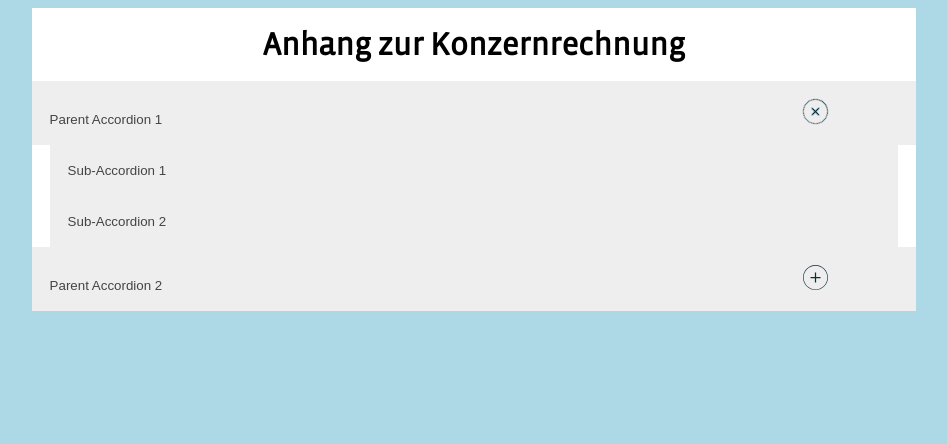
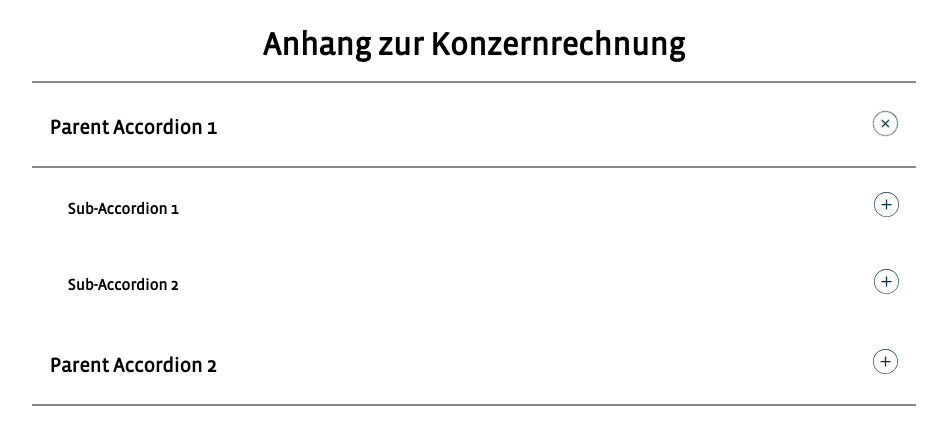
Before and after one commit to MaximusUnnutzus/Frontend_Task_NhS, a plain HTML site: page Frontend_Task_NhS/project/index.html in a window 1280 px wide. Both pictures are taken after a click on the button "Parent Accordion 1". Shown: the whole page, without its empty margins (166-1113 px from the left). Drawn offline with Linux system fonts and the light colour scheme; files whose address does not match are found by name.

Commit message:
Buttons, CSS

```diff
--- a/Frontend_Task_NhS/project/index.html
+++ b/Frontend_Task_NhS/project/index.html
@@ -12,27 +12,48 @@
 
     <div class="container">
         <h1>Anhang zur Konzernrechnung</h1>
-        <h2></h2>
+
 
         <section>
-            <button class="accordion" id="parent">
-                Parent Accordion 1
-                <img src="extras/img/secondary-plus.svg"/ style="height: 25px; margin-left:75%">
+            <button class="accordion" id="parent" style="border-top: 2px solid rgb(141, 136, 136)">
+                <div class="row">
+                    <div class="col-l">
+                        <h2>Parent Accordion 1</h2>
+                    </div>
+                    <div class="col-r">
+                        <img src="extras/img/secondary-plus.svg" style="height: 25px" />
+                    </div>
+                </div>
             </button>
 
             <div class="panel">
 
                 <button class="sub-accordion">
-                    Sub-Accordion 1
+                    <div class="row">
+                        <div class="col-l">
+                            <h3>Sub-Accordion 1</h3>
+                        </div>
+                        <div class="col-r">
+                            <img src="extras/img/secondary-plus.svg" / style="height: 25px; margin-left:75%">
+                        </div>
+                    </div>
                 </button>
                 <div class="panel">
-                    Loren Ipsum
+                    <p>Loren Ipsum</p>
                 </div>
+
                 <button class="sub-accordion">
-                    Sub-Accordion 2
+                    <div class="row">
+                        <div class="col-l">
+                            <h3>Sub-Accordion 2</h3>
+                        </div>
+                        <div class="col-r">
+                            <img src="extras/img/secondary-plus.svg" / style="height: 25px; margin-left:75%">
+                        </div>
+                    </div>
                 </button>
                 <div class="panel">
-                    Loren Ipsum
+                    <p>Loren Ipsum</p>
                 </div>
 
             </div>
@@ -40,28 +61,66 @@
 
         <section>
             <button class="accordion" id="parent">
-                Parent Accordion 2
-                <img src="extras/img/secondary-plus.svg"/ style="height: 25px; margin-left:75%">
+                <div class="row">
+                    <div class="col-l">
+                        <h2>Parent Accordion 2</h2>
+                    </div>
+                    <div class="col-r">
+                        <img src="extras/img/secondary-plus.svg" style="height: 25px" />
+                    </div>
+                </div>
             </button>
 
             <div class="panel">
                 <button class="sub-accordion">
-                    Sub-Accordion 1
+
+                    <div class="row">
+                        <div class="col-l">
+                            <h3>Sub-Accordion 1</h3>
+
+                        </div>
+                        <div class="col-r">
+                            <img src="extras/img/secondary-plus.svg" / style="height: 25px; margin-left:75%">
+
+                        </div>
+                    </div>
+
                 </button>
                 <div class="panel">
-                    Loren Ipsum
+                    <p>Loren Ipsum</p>
                 </div>
                 <button class="sub-accordion">
-                    Sub-Accordion 2
+                    <div class="row">
+                        <div class="col-l">
+                            <h3>Sub-Accordion 2</h3>
+
+
+                        </div>
+                        <div class="col-r">
+                            <img src="extras/img/secondary-plus.svg" / style="height: 25px; margin-left:75%">
+
+                        </div>
+                    </div>
+
                 </button>
                 <div class="panel">
-                    Loren Ipsum
+                    <p>Loren Ipsum</p>
                 </div>
                 <button class="sub-accordion">
-                    Sub-Accordion 3
+                    <div class="row">
+                        <div class="col-l">
+                            <h3>Sub-Accordion 3</h3>
+
+                        </div>
+                        <div class="col-r">
+                            <img src="extras/img/secondary-plus.svg" / style="height: 25px; margin-left:75%">
+
+                        </div>
+                    </div>
+
                 </button>
                 <div class="panel">
-                    Loren Ipsum
+                    <p>Loren Ipsum</p>
                 </div>
             </div>
         </section>
@@ -69,7 +128,7 @@
 
 
     </div>
-<script src="logic.js"></script>
+    <script src="logic.js"></script>
 </body>
 
 </html>
--- a/Frontend_Task_NhS/project/logic.js
+++ b/Frontend_Task_NhS/project/logic.js
@@ -3,19 +3,18 @@ var allChildAccordions = document.getElementsByClassName("sub-accordion");
 
 
 for (i = 0; i < allParentAccordions.length; i++) {
-  allParentAccordions[i].addEventListener("click", function() {
+  allParentAccordions[i].addEventListener("click", function () {
 
     //get all HTML-Elements with the Class-Token "active", and remove "active" if it was previous Accordion
     var activeParentAccordions = document.getElementsByClassName("accordion active")
 
     handleAccordions(this, activeParentAccordions, true);
-    rotatePlus(this);
 
   });
 }
 
 for (i = 0; i < allChildAccordions.length; i++) {
-  allChildAccordions[i].addEventListener("click", function() {
+  allChildAccordions[i].addEventListener("click", function () {
 
     //get all HTML-Elements with the Class-Token "active", and remove "active" if it was previous Accordion
     var activeChildAccordions = document.getElementsByClassName("sub-accordion active")
@@ -33,25 +32,23 @@ function handleAccordions(triggeredAccordion, accordionSublist, topLevel) {
     var x;
     var y;
 
-
-
     for (x = 0; x < accordionSublist.length; x++) {
       if (triggeredAccordion == accordionSublist[x]) {
+        triggeredAccordion.querySelector("img").style.animation = "rotationBackwards 0.2s forwards";
         accordionSublist[x].nextElementSibling.style.display = "none";
         accordionSublist[x].classList.toggle("active")
-        triggeredAccordion.querySelector("img").classList.remove("-active")
+
         if (topLevel) {
           handleSubLevelAccordions();
         }
 
         console.log("same Accordion")
 
-        //TODO: Handle Sub-Accordions
-
 
       } else {
-        triggeredAccordion.querySelector("img").classList.add("-active")
-        accordionSublist[x].querySelector("img").classList.remove("-active")
+
+        accordionSublist[x].querySelector("img").style.animation = "rotationBackwards 0.2s forwards "
+        triggeredAccordion.querySelector("img").style.animation = "rotationForwards 0.2s forwards"
         accordionSublist[x].nextElementSibling.style.display = "none";
         accordionSublist[x].classList.toggle("active");
         triggeredAccordion.nextElementSibling.style.display = "block";
@@ -66,10 +63,10 @@ function handleAccordions(triggeredAccordion, accordionSublist, topLevel) {
       }
     }
   } else {
+    triggeredAccordion.querySelector("img").style.animation = "rotationForwards 0.2s forwards"
     triggeredAccordion.nextElementSibling.style.display = "block";
     triggeredAccordion.classList.toggle("active");
     console.log("first Accordion")
-    triggeredAccordion.querySelector("img").classList.add("-active")
 
 
 
@@ -78,12 +75,9 @@ function handleAccordions(triggeredAccordion, accordionSublist, topLevel) {
 
 function handleSubLevelAccordions() {
   for (y = 0; y < allChildAccordions.length; y++) {
+    allChildAccordions[y].querySelector("img").style.animation = "rotationBackwards 0.2s"
     allChildAccordions[y].nextElementSibling.style.display = "none";
     allChildAccordions[y].classList.remove("active");
     console.log("removed Subaccordions")
   }
 }
-
-function rotatePlus(triggeredAccordion){
-    triggeredAccordion.classList.add(".-active")
-}
--- a/Frontend_Task_NhS/project/styles.css
+++ b/Frontend_Task_NhS/project/styles.css
@@ -1,12 +1,11 @@
 body {
-    background-color: #add8e6;
+
     display: flex;
     justify-content: center;
 
 }
 
 .container {
-    background-color: white;
     display: block;
     margin-left: 15%;
     margin-right: 15%;
@@ -19,9 +18,23 @@ h1 {
     font-family: VistaSansBook;
 }
 
+h2 {
+    text-align: center;
+    margin-bottom: 10px;
+    font-family: VistaSansBook;
+}
+
+h3 {
+    text-align: center;
+    margin-bottom: 10px;
+    font-family: VistaSansBook;
+}
+
+p {
+    font-family: VistaSansBook;
+}
+
 .accordion {
-    background-color: #eee;
-    color: #444;
     cursor: pointer;
     padding: 18px;
     width: 100%;
@@ -29,12 +42,11 @@ h1 {
     border: none;
     outline: none;
     transition: 0.4s;
-
+    border-bottom: 2px solid  rgb(141, 136, 136);
+    background-color: transparent;
 }
 
 .sub-accordion {
-    background-color: #eee;
-    color: #444;
     cursor: pointer;
     padding: 18px;
     width: 100%;
@@ -42,13 +54,14 @@ h1 {
     border: none;
     outline: none;
     transition: 0.4s;
+    background-color: transparent;
 
 }
 
 
 
 
-@keyframes rotation {
+@keyframes rotationForwards {
     0% {
         transform: rotate(0deg);
     }
@@ -79,17 +92,41 @@ h1 {
     }
 }
 
+@keyframes rotationBackwards {
+    0% {
+        transform: rotate(45deg);
+    }
+
+    25% {
+        transform: rotate(36deg)
+    }
+
+    50% {
+        transform: rotate(27deg)
+    }
+
+    75% {
+        transform: rotate(18deg)
+    }
+
+    75% {
+        transform: rotate(9deg)
+    }
+
+    100% {
+        transform: rotate(0deg)
+    }
+
+    img {
+        color: red;
+
+    }
+}
+
 img {
     color: red;
 }
 
-img.-active{
-    animation: rotation 0.2s forwards;
-}
-
-img.-inactive{
-    animation: rotation 0.2s backwards;
-}
 
 .accordion:hover {
     background-color: #ccc;
@@ -97,11 +134,26 @@ img.-inactive{
 
 .panel {
     padding: 0 18px;
-    background-color: white;
     display: none;
     overflow: hidden;
 }
 
+.row {
+    display: flex;
+    flex-wrap: wrap;
+    margin: 0 auto;
+    justify-content: space-between;
+    align-items: center;
+  }
+
+  .col-l{
+    justify-content: start;
+  }
+
+  .col-r{
+
+    justify-content: center;
+  }
 @font-face {
     font-family: VistaSansBook;
     src: url(extras/fonts/VistaSansBook.woff);
```
